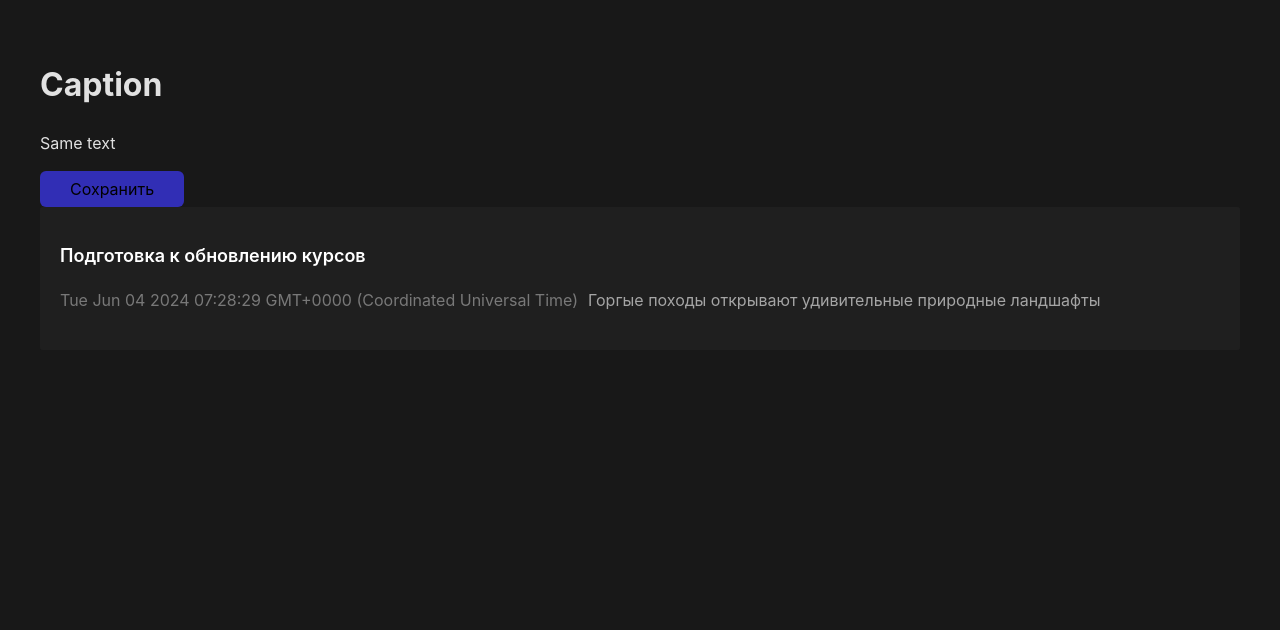
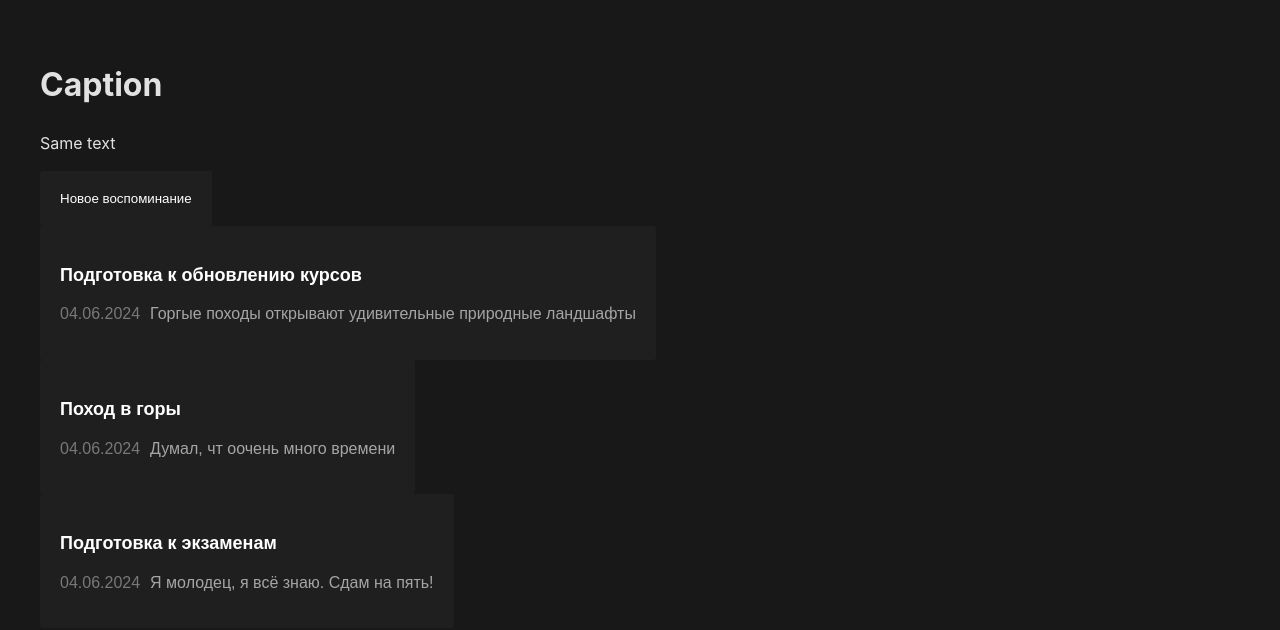
Before and after one commit to MrSallivan/purple-diary, a React (Vite) app in the folder myDiaryOnReact/: page / in a window 1280 px wide. Shown: the top 630 px of the page. Built offline with nearby package versions, Linux system fonts and the light colour scheme.

Commit message:
start video 24

```diff
--- a/myDiaryOnReact/index.html
+++ b/myDiaryOnReact/index.html
@@ -5,7 +5,7 @@
 	<meta charset="UTF-8" />
 	<link rel="icon" type="image/svg+xml" href="/vite.svg" />
 	<meta name="viewport" content="width=device-width, initial-scale=1.0" />
-	<title>Vite + React</title>
+	<title>My diary</title>
 </head>
 
 <body>
--- a/myDiaryOnReact/src/App.jsx
+++ b/myDiaryOnReact/src/App.jsx
@@ -1,14 +1,53 @@
 import "./App.css"
 import Button from "./components/Button/Button"
+import CardButton from "./components/CardButton/CardButton"
 import JournalItem from "./components/JournalItem/JournalItem"
 
 function App() {
+  const data = [
+    {
+      title: "Подготовка к обновлению курсов",
+      text: "Горгые походы открывают удивительные природные ландшафты",
+      date: new Date()
+    },
+    {
+      title: "Поход в горы",
+      text: "Думал, чт оочень много времени",
+      date: new Date()
+    },
+    {
+      title: "Подготовка к экзаменам",
+      text: "Я молодец, я всё знаю. Сдам на пять!",
+      date: new Date()
+    }
+  ]
+
   return (
     <>
       <h1>Caption</h1>
       <p>Same text</p>
-      <Button />
-      <JournalItem />
+    <CardButton>Новое воспоминание</CardButton>
+      <CardButton>
+        <JournalItem
+          title={data[0].title}
+          date={data[0].date}
+          text={data[0].text}
+        />
+      </CardButton>
+      <CardButton>
+        <JournalItem
+          title={data[1].title}
+          date={data[1].date}
+          text={data[1].text}
+        />
+      </CardButton>
+      <CardButton>
+        <JournalItem
+          title={data[2].title}
+          date={data[2].date}
+          text={data[2].text}
+        />
+      </CardButton>
     </>
   )
 }
--- /dev/null
+++ b/myDiaryOnReact/src/components/CardButton/CardButton.css
@@ -0,0 +1,13 @@
+.card-button {
+	display: block;
+	border-radius: 3px;
+	background: rgba(255, 255, 255, 0.03);
+	color: #FFF;
+	padding: 20px;
+	border: none;
+	cursor: pointer;
+	text-align: start;
+}
+.card-button:hover{
+	background: rgba(255, 255, 255, 0.1);
+}
--- /dev/null
+++ b/myDiaryOnReact/src/components/CardButton/CardButton.jsx
@@ -0,0 +1,6 @@
+import "./CardButton.css"
+
+function CardButton({children}) {
+  return <button className="card-button">{children}</button>
+}
+export default CardButton
--- a/myDiaryOnReact/src/components/JournalItem/JournalItem.jsx
+++ b/myDiaryOnReact/src/components/JournalItem/JournalItem.jsx
@@ -1,18 +1,15 @@
 import "./JournalItem.css"
 
-function JournalItem() {
-  const title = "Подготовка к обновлению курсов"
-  const date = new Date()
-  const text = "Горгые походы открывают удивительные природные ландшафты"
-
+function JournalItem({title, text, date}) {
+const formatedDate = new Intl.DateTimeFormat('ru-RU').format(date)
   return (
-    <div className="journal-item">
+    <>
       <h2 className="journal-item__header">{title}</h2>
       <h2 className="journal-item__body">
-        <div className="journal-item__date">{date.toString()}</div>
+        <div className="journal-item__date">{formatedDate}</div>
         <div className="journal-item__text">{text}</div>
       </h2>
-    </div>
+    </>
   )
 }
 export default JournalItem
```
Also changed, not shown: myDiaryOnReact/.eslintrc.cjs.
